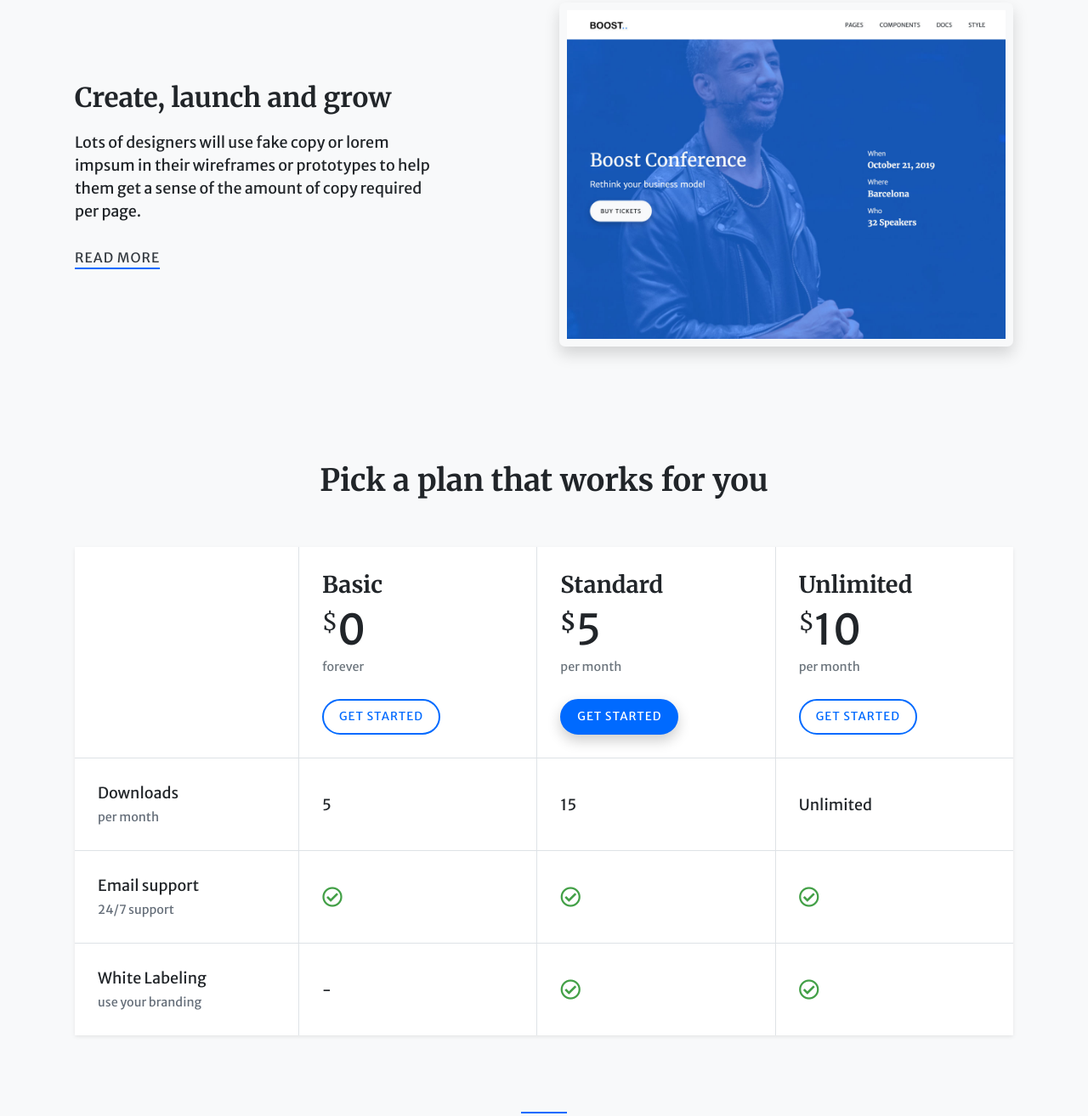
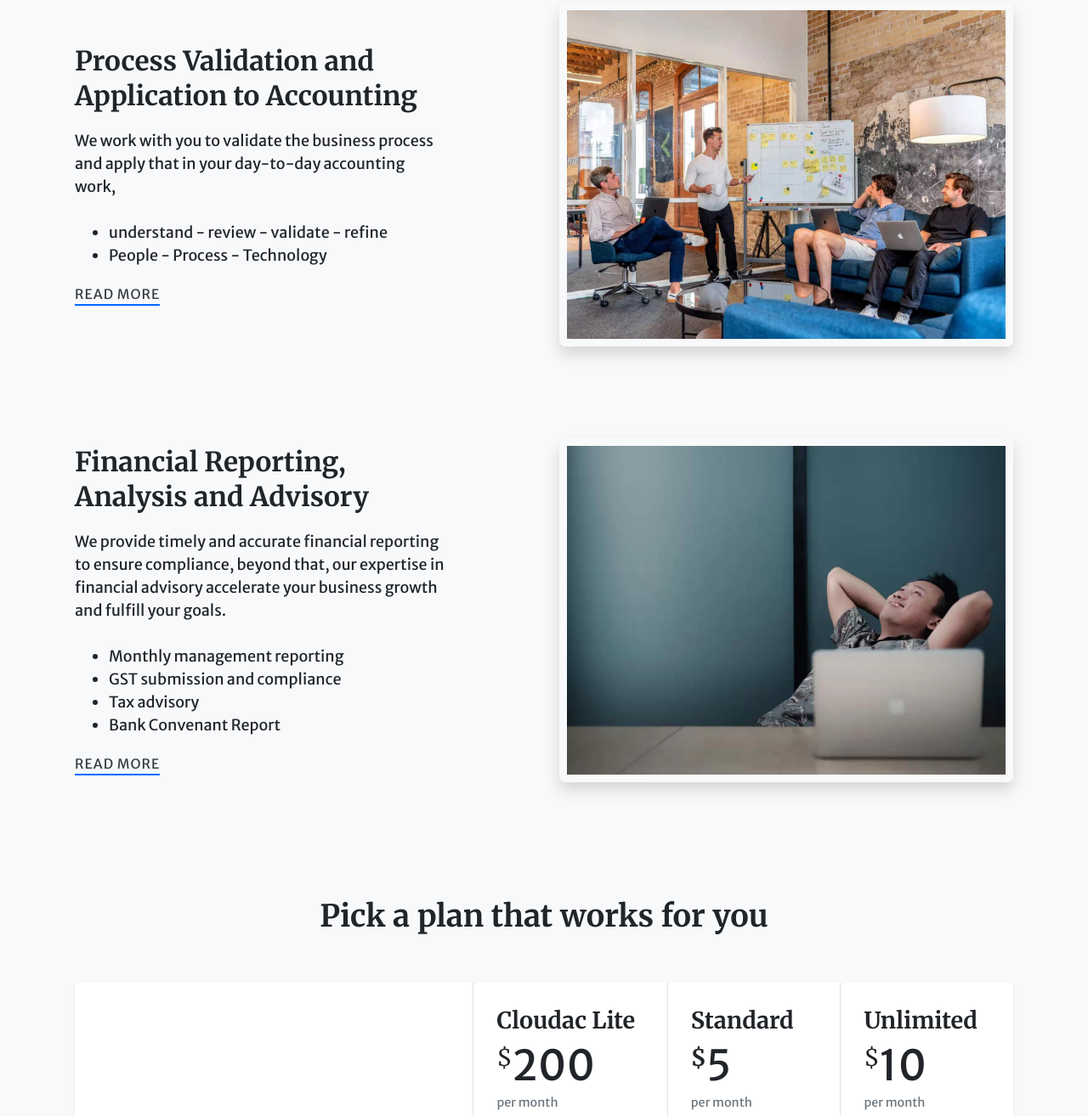
Before and after one commit to cloudacsg/web, a plain HTML site: page index.html in a window 1280 px wide. Shown: the part 1650-2964 px from the top of the page at 85% size. Drawn offline with Linux system fonts and the light colour scheme.

Commit message:
update homepage

```diff
--- a/index.html
+++ b/index.html
@@ -98,22 +98,58 @@
             <section class="container mb-4">
                 <div class="row justify-content-lg-between align-items-lg-center py-4 py-lg-5">
                     <div class="col-lg-5 order-lg-2 mb-4 mb-lg-0">
-                        <h2 class="h3">Build an elegant website</h2>
-                        <p class="mb-4">Lots of designers will use fake copy or lorem impsum in their wireframes or prototypes to help them get a sense of the amount of copy required per page.</p>
+                        <h2 class="h3">Identify Your Business Goal</h2>
+                        <p class="mb-4">We start by reviewing and understanding your business process,</p>
+                        <ul>
+                            <li>
+                                industry
+                            </li>
+                            <li>business</li>
+                            <li>
+                                workflow
+                            </li>
+                        </ul>
                         <a class="link-cta" href="#">Read more</a>
                     </div>
                     <div class="col-lg-6 order-lg-1">
-                        <img src="img/course.png" class="img-fluid img-thumbnail" alt="Theme screenshot">
+                        <img src="img/Step 1.jpg" class="img-fluid img-thumbnail" alt="Theme screenshot">
                     </div>
                 </div>
                 <div class="row justify-content-lg-between align-items-lg-center py-4 py-lg-5">
                     <div class="col-lg-5 mb-4 mb-lg-0">
-                        <h2 class="h3">Create, launch and grow</h2>
-                        <p class="mb-4">Lots of designers will use fake copy or lorem impsum in their wireframes or prototypes to help them get a sense of the amount of copy required per page.</p>
+                        <h2 class="h3">Process Validation and Application to Accounting </h2>
+                        <p class="mb-4">We work with you to validate the business process and apply that in your day-to-day accounting work,</p>
+                        <ul>
+                            <li>
+                                understand - review - validate - refine
+                            </li>
+                            <li>People - Process - Technology</li>
+
+                        </ul>
                         <a class="link-cta" href="#">Read more</a>
                     </div>
                     <div class="col-lg-6">
-                        <img src="img/event.jpg" class="img-fluid img-thumbnail" alt="Theme screenshot">
+                        <img src="img/Step 2.jpg" class="img-fluid img-thumbnail" alt="Theme screenshot">
+                    </div>
+                </div>
+
+                <div class="row justify-content-lg-between align-items-lg-center py-4 py-lg-5">
+                    <div class="col-lg-5 mb-4 mb-lg-0">
+                        <h2 class="h3">Financial Reporting, Analysis and Advisory </h2>
+                        <p class="mb-4">We provide timely and accurate financial reporting to ensure compliance, beyond that, our expertise in financial advisory accelerate your business growth and fulfill your goals.</p>
+                        <ul>
+                            <li>
+                                Monthly management reporting
+                            </li>
+                            <li>GST submission and compliance</li>
+                            <li>Tax advisory</li>
+                            <li>Bank Convenant Report</li>
+
+                        </ul>
+                        <a class="link-cta" href="#">Read more</a>
+                    </div>
+                    <div class="col-lg-6">
+                        <img src="img/Step 3.jpg" class="img-fluid img-thumbnail" alt="Theme screenshot">
                     </div>
                 </div>
             </section>
@@ -126,11 +162,11 @@
                         <tr>
                             <th scope="col"></th>
                             <th scope="col">
-                                <span class="d-block h4 mb-1">Basic</span>
+                                <span class="d-block h4 mb-1">Cloudac Lite</span>
                                 <div class="d-flex">
-                                    <span class="h4 font-weight-normal mt-1">$</span><span class="display-4 font-weight-normal">0</span>
+                                    <span class="h4 font-weight-normal mt-1">$</span><span class="display-4 font-weight-normal">200</span>
                                 </div>
-                                <small class="d-block text-muted">forever</small>
+                                <small class="d-block text-muted">per month</small>
                                 <a class="btn btn-sm btn-pill btn-outline-primary mt-4" href="#">Get started</a>
                             </th>
                             <th scope="col">
@@ -153,10 +189,10 @@
                     </thead>
                     <tbody>
                         <tr>
-                            <th scope="row">Downloads<br><small class="text-secondary">per month</small></th>
-                            <td>5</td>
-                            <td>15</td>
-                            <td>Unlimited</td>
+                            <th scope="row">Incorporation & Corporate Secretorial Services<br><small class="text-secondary">per month</small></th>
+                            <td><i class="far fa-check-circle fa-lg text-success" aria-hidden="true"></i></td>
+                            <td><i class="far fa-check-circle fa-lg text-success" aria-hidden="true"></i></td>
+                            <td><i class="far fa-check-circle fa-lg text-success" aria-hidden="true"></i></td>
                         </tr>
                         <tr>
                             <th scope="row">Email support<br><small class="text-secondary">24/7 support</small></th>
@@ -174,7 +210,7 @@
                             </td>
                         </tr>
                         <tr>
-                            <th scope="row">White Labeling<br><small class="text-secondary">use your branding</small></th>
+                            <th scope="row">GST Compliance<br><small class="text-secondary">use your branding</small></th>
                             <td>-</td>
                             <td>
                                 <i class="far fa-check-circle fa-lg text-success" aria-hidden="true"></i>
```
Also changed, not shown: img/Step 1.jpg (added), img/Step 2.jpg (added), img/Step 3.jpg (added).
